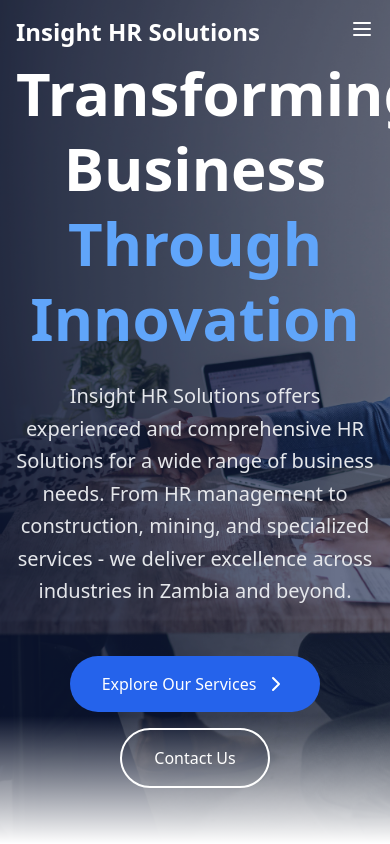
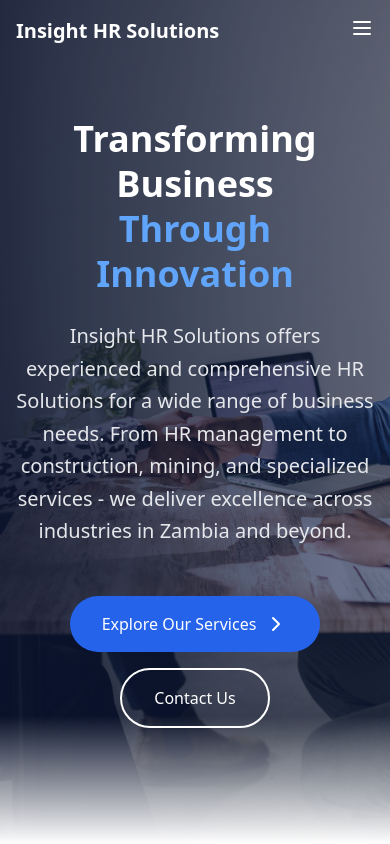
Before and after one commit to ZerOne-Technologies-Limited/Insight-HR-Solutions-Landing-Page, a React (Vite) app: page / in a window 390 px wide. Shown: the top 844 px of the page. Built offline with nearby package versions, Linux system fonts and the light colour scheme; grey boxes are pictures that could not be loaded.

Commit message:
Fix nav and hero overlap

```diff
--- a/src/App.tsx
+++ b/src/App.tsx
@@ -1,5 +1,5 @@
 import { useState, useEffect, useRef } from 'react';
-import { Menu, X, Phone, Mail, Building2, HardHat, Pickaxe, Sparkles, ChevronRight,CheckCircle, Send, MapPin } from 'lucide-react';
+import { Menu, X, Phone, Mail, Building2, HardHat, Pickaxe, Sparkles, ChevronRight, CheckCircle, Send, MapPin } from 'lucide-react';
 import homebg from './assets/homebg.jpg'
 import company from './assets/company.jpg'
 import construction_image from './assets/construction_image.jpg'
@@ -119,8 +119,11 @@ function App() {
           <div className="flex justify-between items-center">
             <div className="flex items-center">
               <a href="#home">
-                <span className={`text-2xl font-bold transition-colors duration-300 ${scrollPosition > 50 ? 'text-blue-600' : 'text-white'
+                {/* <span className={`text-2xl font-bold transition-colors duration-300 ${scrollPosition > 50 ? 'text-blue-600' : 'text-white'
                   }`}>
+                  Insight HR Solutions
+                </span> */}
+                <span className={`text-xl sm:text-2xl font-bold transition-colors duration-300 ${scrollPosition > 50 ? 'text-blue-600' : 'text-white'}`}>
                   Insight HR Solutions
                 </span>
               </a>
@@ -166,7 +169,7 @@ function App() {
       </nav>
 
       {/* Hero Section */}
-      <div  id="home"
+      <div id="home"
         className="relative min-h-screen flex items-center justify-center overflow-hidden"
         style={{
           // backgroundImage: "url('https://images.unsplash.com/photo-1497366216548-37526070297c?ixlib=rb-1.2.1&auto=format&fit=crop&w=1950&q=80')",
@@ -181,7 +184,11 @@ function App() {
         <div className="container relative mx-auto px-4">
           <div className="max-w-4xl mx-auto text-center">
             <div className="animate-fade-in-up">
-              <h1 className="text-6xl font-bold text-white mb-6 leading-tight">
+              {/* <h1 className="text-6xl font-bold text-white mb-6 leading-tight">
+                Transforming Business
+                <span className="block text-blue-400">Through Innovation</span>
+              </h1> */}
+              <h1 className="text-4xl sm:text-6xl font-bold text-white mb-6 leading-tight">
                 Transforming Business
                 <span className="block text-blue-400">Through Innovation</span>
               </h1>
```
Lines whose indentation alone changed are shown as unchanged.
